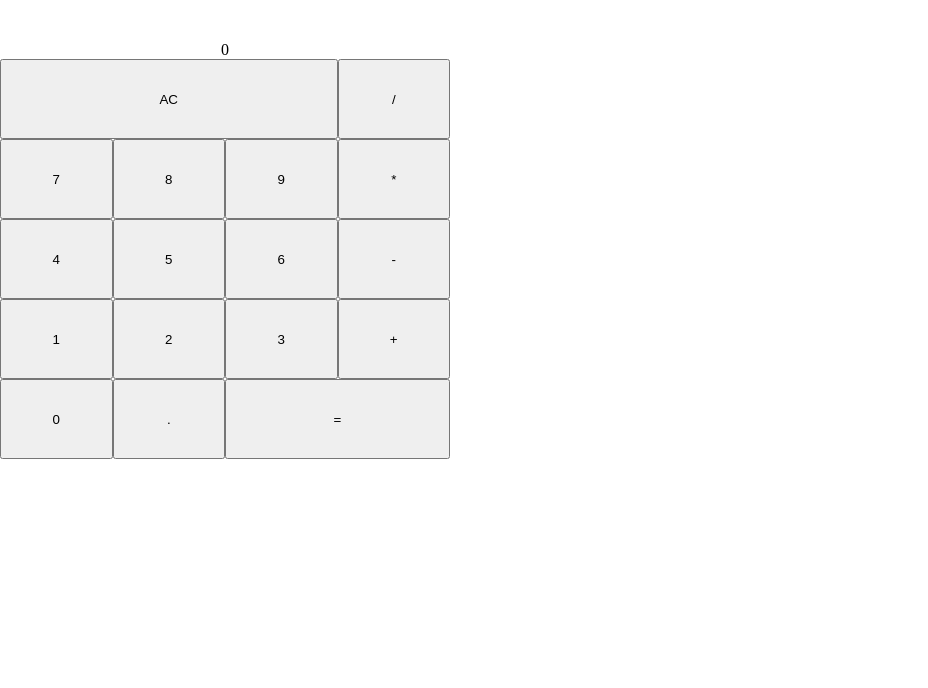
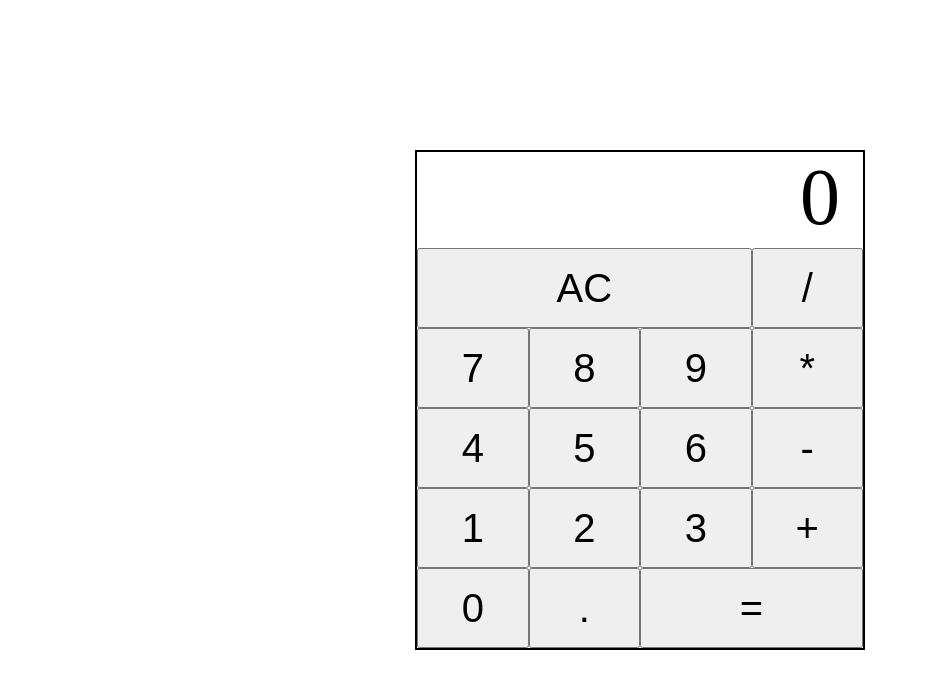
Before and after one commit to linzi-v7/calculator, a plain HTML site: page index.html in a window 1280 px wide. Shown: the whole page, without its empty margins (0-928 px from the left). Drawn offline with Linux system fonts and the light colour scheme.

Commit message:
Center container on page and add more style

```diff
--- a/style.css
+++ b/style.css
@@ -4,18 +4,36 @@
     box-sizing: border-box;
 }
 
+body {
+    display: flex;
+    justify-content: center;
+    align-items: center;
+    height: 100vh;
+}
+
 .calculator-container {
     display: flex;
     flex-direction: column;
     align-items: center;
-    justify-content: center;
+
     width: 450px;
     height: 500px;
+
+    border: 2px solid black;
+}
+
+.calculator-display {
+    flex: 1 0 auto;
+    text-align: end;
+    font-size: 80px;
+    width: 400px;
 }
 
 .calculator-buttons {
+    flex: 0 0 75%;
     display: flex;
     flex-wrap: wrap;
+
 
 }
 
@@ -23,6 +41,7 @@
     flex: 1 0 25%;
     width: 100px;
     height: 80px;
+    font-size: 40px;
 }
 
 .clear {
```
